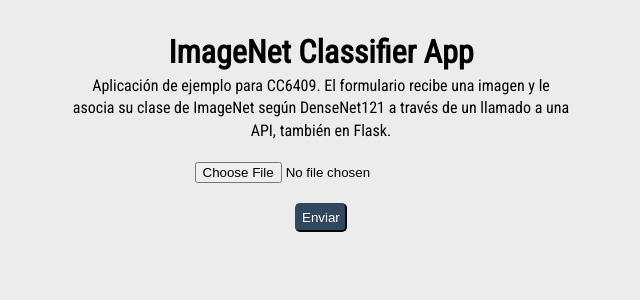
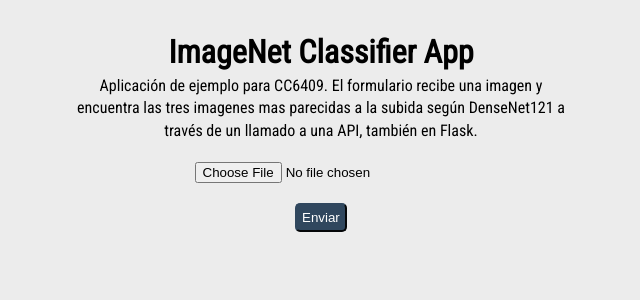
Before and after one commit to dpizarrow/ImageSimilarity-Flask, a Flask app: page / in a window 1280 px wide. Shown: the top 300 px of the page, without its empty margins (319-959 px from the left). Run offline with Flask 2, Linux system fonts and the light colour scheme.

Commit message:
Update index.html

```diff
--- a/buscador/templates/index.html
+++ b/buscador/templates/index.html
@@ -1,7 +1,7 @@
 <html lang="en">
 <head>
     <meta charset="UTF-8">
-    <title>ImageNet Classification App</title>
+    <title>DenseNet Image Search App</title>
     <!-- Una fuente de Google -->
     <link href='https://fonts.googleapis.com/css?family=Roboto Condensed' rel='stylesheet'>
     <!-- Cargamos el CSS que haremos para este sitio -->
@@ -12,7 +12,7 @@
 <div id="clf-container">
     <h1>ImageNet Classifier App</h1>
     <div>
-        Aplicación de ejemplo para CC6409. El formulario recibe una imagen y le asocia su clase de ImageNet según
+        Aplicación de ejemplo para CC6409. El formulario recibe una imagen y encuentra las tres imagenes mas parecidas a la subida según
         DenseNet121 a través de un llamado a una API, también en Flask.
     </div>
     <form action="/buscador-mc4" class="form-classifier" enctype="multipart/form-data" method="post">
```
